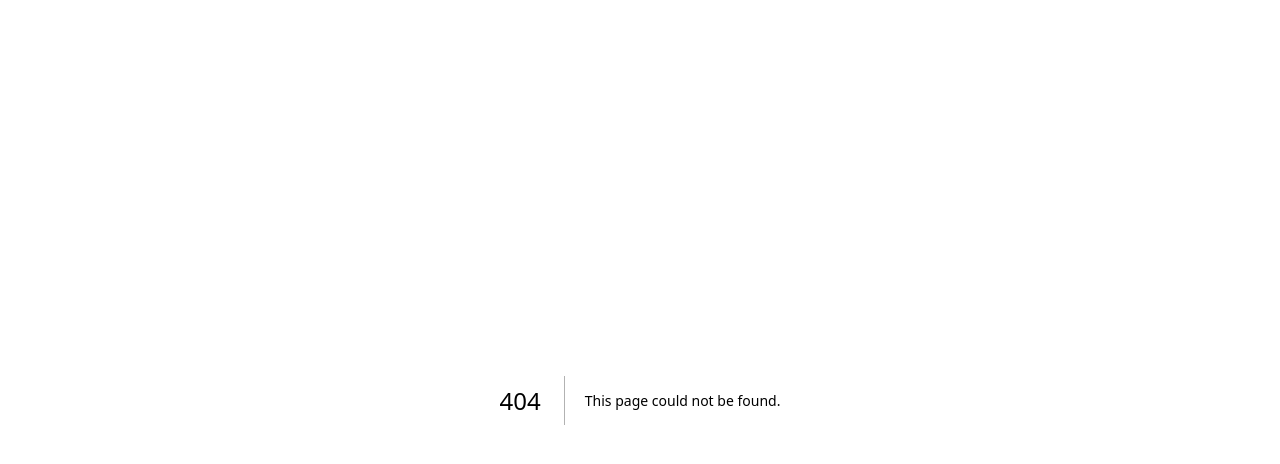
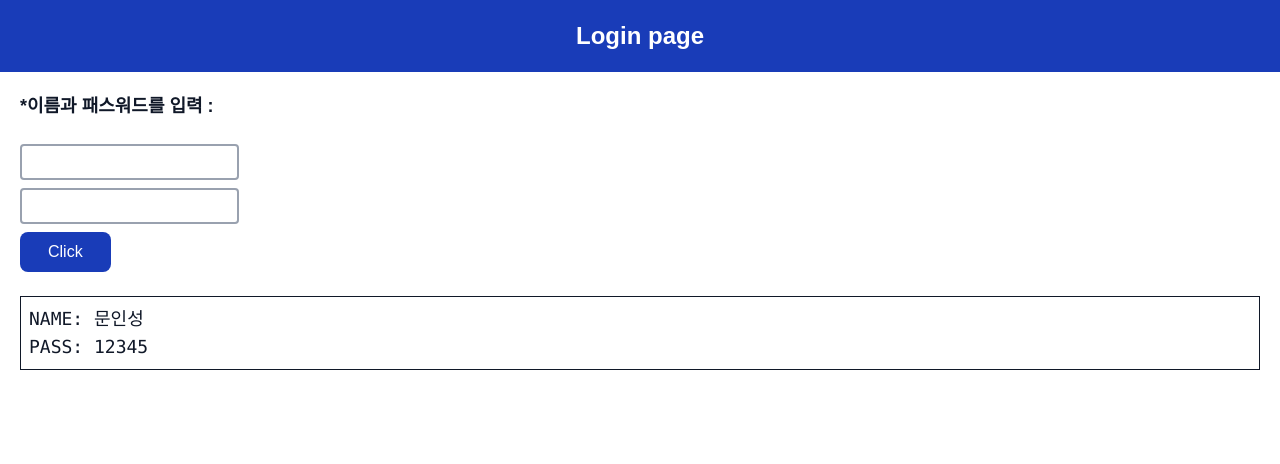
Before and after one commit to surfingseal/sample_next_app, a Next.js app: page /login in a window 1280 px wide. Before the commit this address had no page. Shown: the top 464 px of the page. Built offline with nearby package versions, Linux system fonts and the light colour scheme.

Commit message:
modified:   data.txt 	new file:   src/app/login/page.tsx 	modified:   src/app/rh/route.ts

```diff
--- /dev/null
+++ b/src/app/login/page.tsx
@@ -0,0 +1,57 @@
+"use client";
+import {useState} from 'react';
+import useSWR from 'swr';
+
+const url = 'http://localhost:3000/rh';
+const fetcher = (...args: Parameters<typeof fetch>) => fetch(...args)
+    .then(res => res.json());
+
+export default function Home() {
+    const [name, setName] = useState('');
+    const [pass, setPass] = useState('');
+    const {data, error, mutate, isLoading} = useSWR(url, fetcher);
+    const doName = (event: React.ChangeEvent<HTMLInputElement>)=> {
+        const val = event.target.value;
+        setName(val);
+    }
+    const doPass = (event: React.ChangeEvent<HTMLInputElement>)=> {
+        const val = event.target.value;
+        setPass(val);
+    }
+    async function login(formData: FormData) {
+        fetch('/rh', {
+            method: 'POST',
+            body: formData
+        }).then(response => {
+            void response;
+            setName('');
+            setPass('');
+            mutate();
+        })
+        .catch(error => {
+            console.log(error);
+        });
+    }
+    return (
+        <main>
+            <h1 className="title">Login page</h1>
+            <p className="msg font-bold">
+                *이름과 패스워드를 입력 :
+            </p>
+            <form action={login}>
+                <div><input type="text" className="input mx-5 my-1"
+                    name="name" value={name} onChange={doName} />
+                </div>
+                <div><input type="password" className="input mx-5 my-1"
+                    name="pass" value={pass} onChange={doPass} />
+                </div>
+                <div className='mx-3'><button className="btn my-1">
+                    Click</button></div>
+            </form>
+            <pre className="msg border p-2">
+                {error ? 'ERROR!!' : isLoading ?
+                    'loading...' : data.content}
+            </pre>
+        </main>
+    );
+}
--- a/src/app/rh/route.ts
+++ b/src/app/rh/route.ts
@@ -1,5 +1,6 @@
 "use server";
 import fs from 'fs';
+import { NextResponse } from 'next/server';
 
 const path = './data.txt';
 
@@ -7,21 +8,19 @@ export async function GET(request: Request) {
     const content = fs.readFileSync(path, {flag:'a+'})
         .toString().trim();
 
-    return new Response(JSON.stringify({content:content}), {
+    return new Response(JSON.stringify({content:content.toString()}), {
         status: 200,
         headers: {'Content-Type': 'application/json'},
     });
 }
 
 export async function POST(request: Request) {
-    const body = await request.json();
-
-    fs.appendFileSync(path, body.content + "\n");
-    return new Response(
-        JSON.stringify({content: 'ok'}),
-        {
-            status: 200,
-            headers: {'Content-Type': 'application/json'},
-        }
-    );
+    void request;
+    const formData = await request.formData();
+    const name = formData.get('name');
+    const pass = formData.get('pass');
+    const content = "NAME: " + name + "\n" +
+        "PASS: " + pass;
+    fs.writeFileSync(path, content);
+    return NextResponse.json({ status: 'ok', message: '성공적으로 처리되었습니다.' });
 }
```
Also changed, not shown: data.txt.
